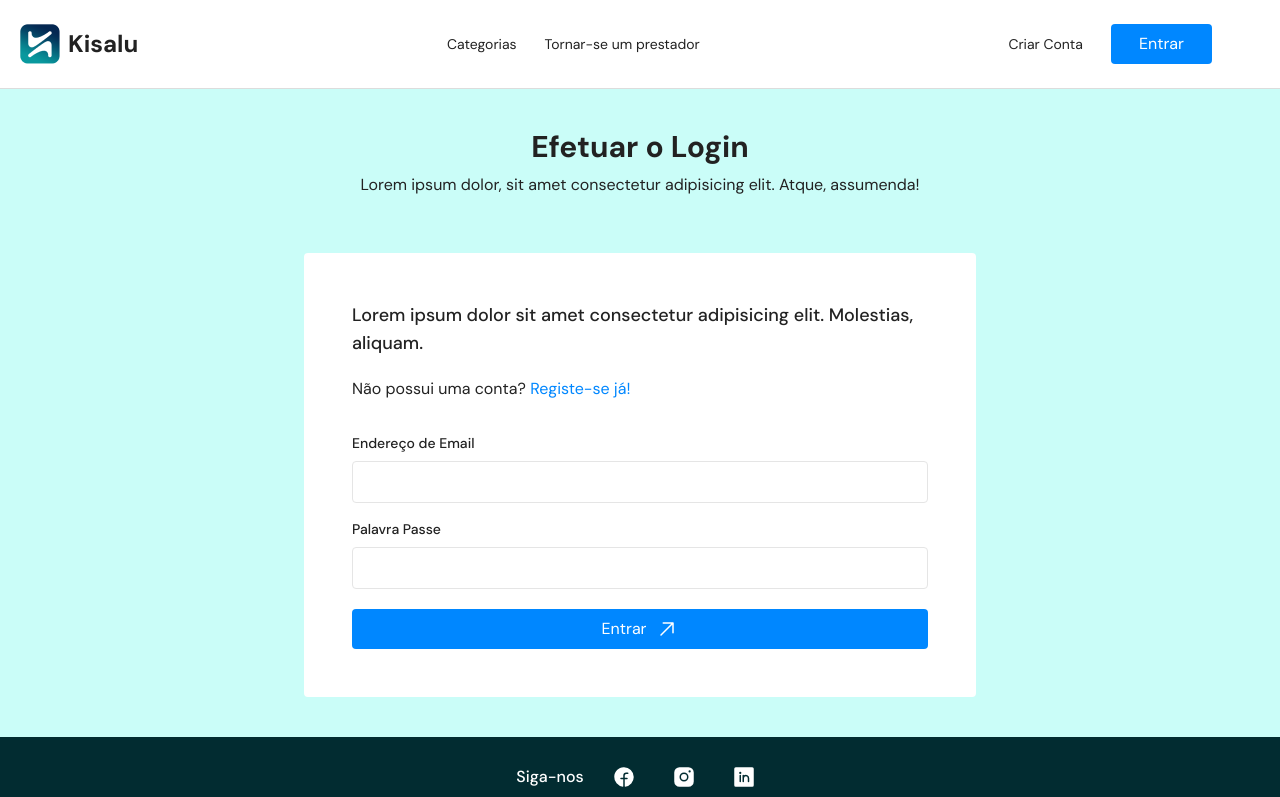
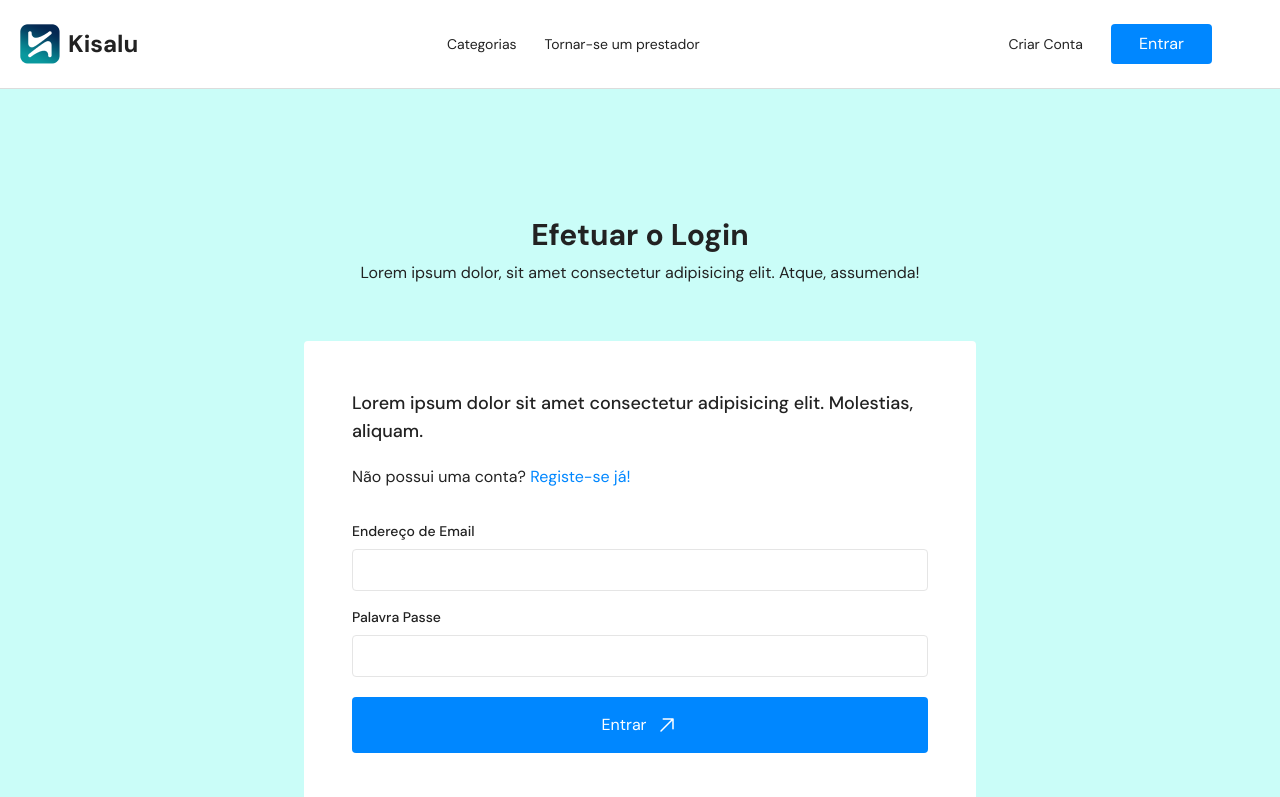
Before and after one commit to rafaelwillen/kisalu-web, a Next.js app: page /auth/login in a window 1280 px wide. Shown: the top 797 px of the page. Built offline with nearby package versions, Linux system fonts and the light colour scheme.

Commit message:
Implement login page desktop

```diff
--- a/src/pages/auth/login.tsx
+++ b/src/pages/auth/login.tsx
@@ -7,7 +7,7 @@ import { NextPageWithLayout } from "../_app";
 
 const LoginPage: NextPageWithLayout = () => {
   return (
-    <main className="bg-secondary-100 py-10">
+    <main className="bg-secondary-100 py-10 lg:py-32">
       <Container>
         <section className="mx-auto max-w-2xl space-y-14">
           <div className="text-center space-y-2">
@@ -65,7 +65,7 @@ const LoginPage: NextPageWithLayout = () => {
                 />
               </div>
             </div>
-            <button className="mt-5 py-2 bg-primary-600 text-white w-full flex gap-2 justify-center rounded hover:bg-primary-400 active:bg-primary-300 duration-300 ease-in-out">
+            <button className="mt-5 py-2 lg:py-4 bg-primary-600 text-white w-full flex gap-2 justify-center rounded hover:bg-primary-400 active:bg-primary-300 duration-300 ease-in-out">
               Entrar <ArrowUpRight size={24} />
             </button>
           </form>
```
